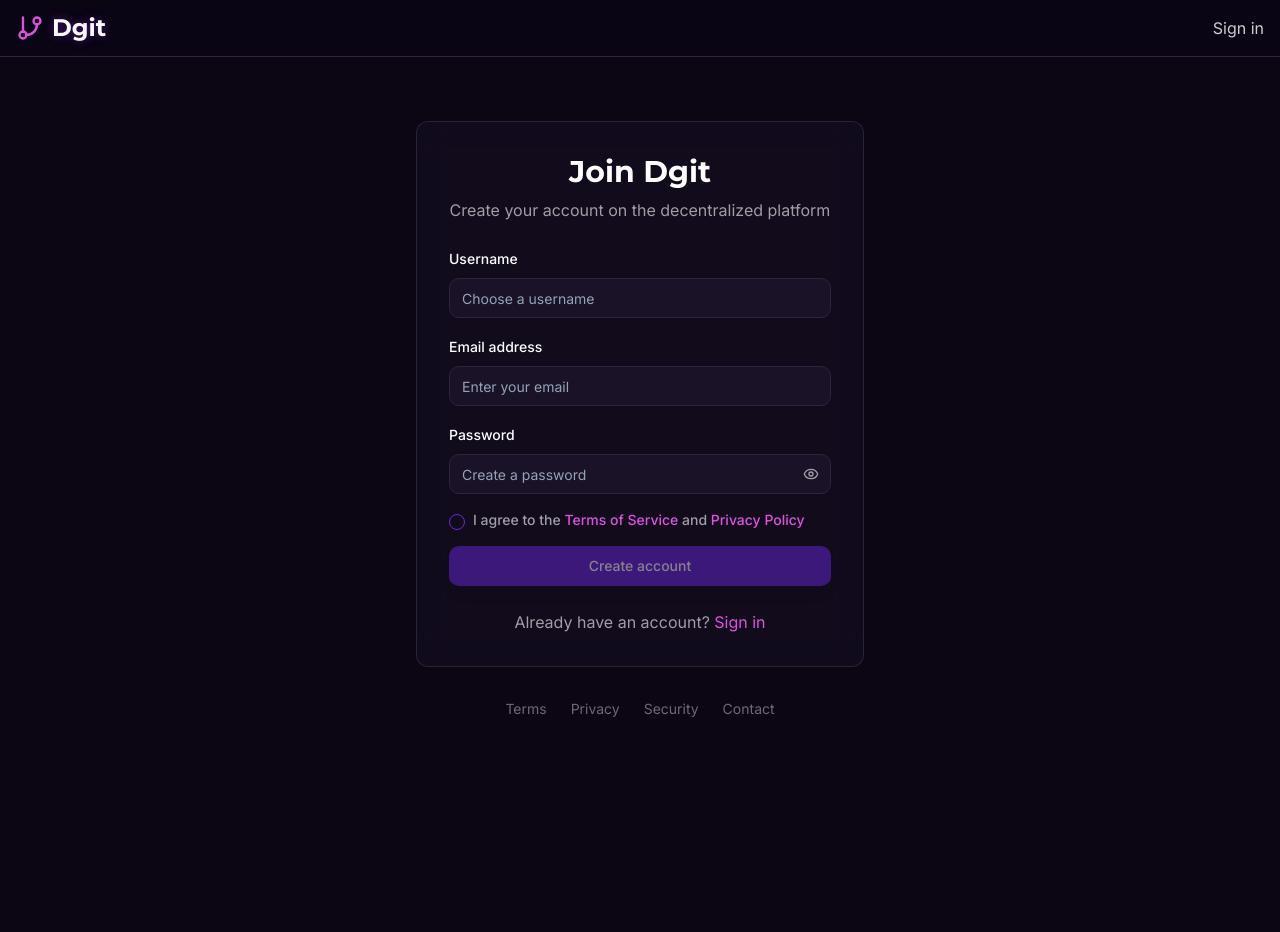
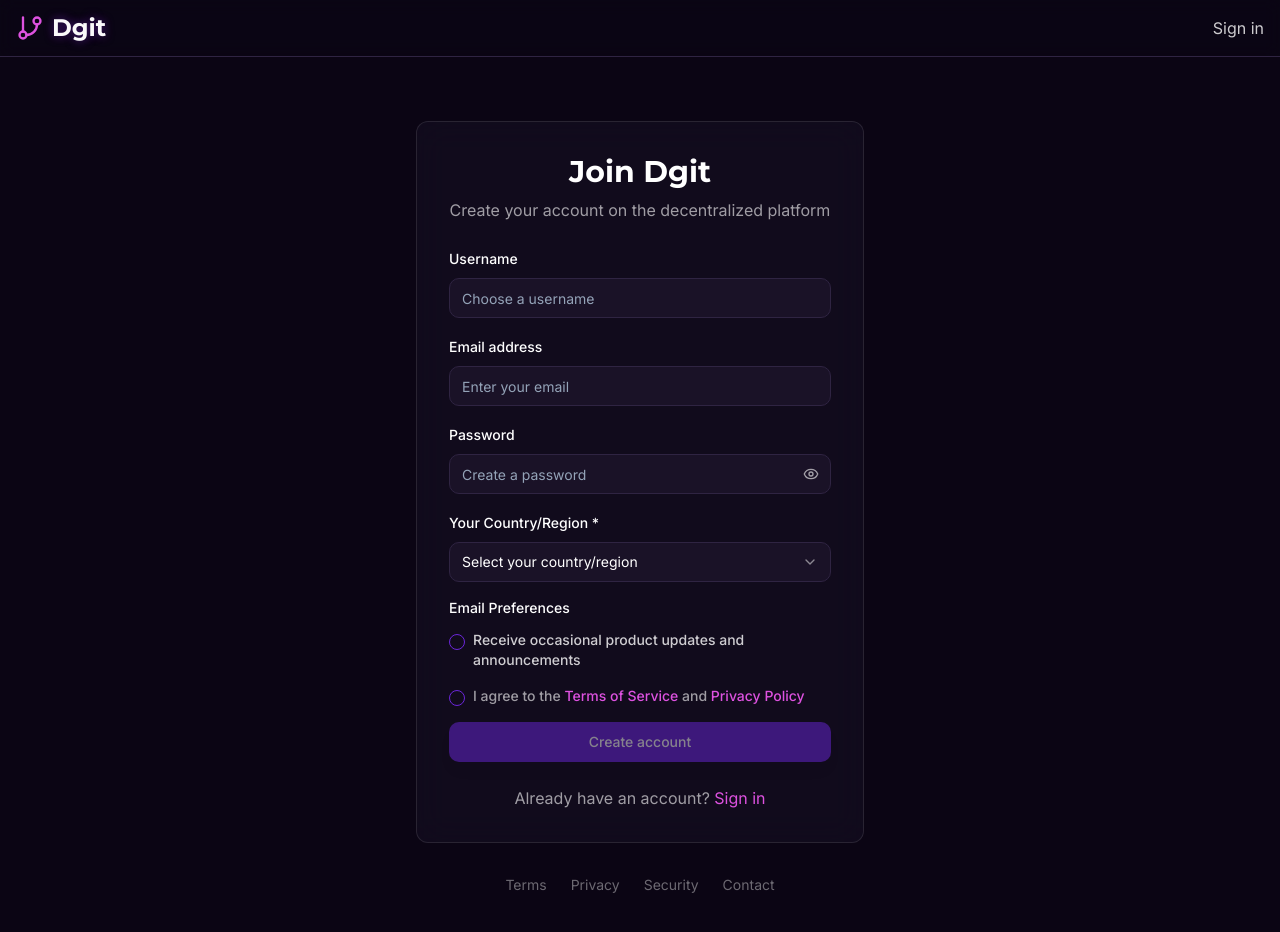
Before and after one commit to Aniket-Git5/dgit-nexus-code-54, a React (Vite) app: page /signup in a window 1280 px wide. Shown: the top 932 px of the page. Before the commit the page ends 800 px from the top, so only its background shows below. Built offline with nearby package versions, Linux system fonts and the light colour scheme.

Commit message:
feat: Add country dropdown and email preferences
Adds a country/region dropdown and an email preferences section with a checkbox to the signup page.

```diff
--- a/src/pages/Signup.tsx
+++ b/src/pages/Signup.tsx
@@ -4,6 +4,7 @@ import { Button } from '@/components/ui/button';
 import { Input } from '@/components/ui/input';
 import { Label } from '@/components/ui/label';
 import { Checkbox } from '@/components/ui/checkbox';
+import { Select, SelectContent, SelectItem, SelectTrigger, SelectValue } from '@/components/ui/select';
 import { GitBranch, Eye, EyeOff, Check, X } from 'lucide-react';
 import { Link } from 'react-router-dom';
 
@@ -13,7 +14,9 @@ const Signup = () => {
     username: '',
     email: '',
     password: '',
-    agreeToTerms: false
+    country: '',
+    agreeToTerms: false,
+    emailUpdates: false
   });
 
   const [passwordValidation, setPasswordValidation] = useState({
@@ -22,6 +25,39 @@ const Signup = () => {
     lowercase: false,
     number: false
   });
+
+  const countries = [
+    'United States',
+    'Canada',
+    'United Kingdom',
+    'Germany',
+    'France',
+    'Japan',
+    'Australia',
+    'Brazil',
+    'India',
+    'China',
+    'Mexico',
+    'Spain',
+    'Italy',
+    'Netherlands',
+    'Sweden',
+    'Norway',
+    'Denmark',
+    'Finland',
+    'Switzerland',
+    'Austria',
+    'Belgium',
+    'Poland',
+    'South Korea',
+    'Singapore',
+    'New Zealand',
+    'Ireland',
+    'Portugal',
+    'Czech Republic',
+    'Hungary',
+    'Greece'
+  ];
 
   const handlePasswordChange = (password: string) => {
     setFormData(prev => ({ ...prev, password }));
@@ -167,6 +203,42 @@ const Signup = () => {
                 )}
               </div>
 
+              <div className="space-y-2">
+                <Label htmlFor="country" className="text-white">
+                  Your Country/Region *
+                </Label>
+                <Select value={formData.country} onValueChange={(value) => setFormData(prev => ({ ...prev, country: value }))}>
+                  <SelectTrigger className="bg-secondary/50 border-border text-white">
+                    <SelectValue placeholder="Select your country/region" />
+                  </SelectTrigger>
+                  <SelectContent className="bg-secondary border-border">
+                    {countries.map((country) => (
+                      <SelectItem key={country} value={country} className="text-white hover:bg-secondary/80">
+                        {country}
+                      </SelectItem>
+                    ))}
+                  </SelectContent>
+                </Select>
+              </div>
+
+              <div className="space-y-4">
+                <div className="space-y-3">
+                  <h3 className="text-white font-medium text-sm">Email Preferences</h3>
+                  <div className="flex items-start space-x-2">
+                    <Checkbox
+                      id="emailUpdates"
+                      checked={formData.emailUpdates}
+                      onCheckedChange={(checked) =>
+                        setFormData(prev => ({ ...prev, emailUpdates: checked as boolean }))
+                      }
+                      className="mt-1"
+                    />
+                    <Label htmlFor="emailUpdates" className="text-white/80 cursor-pointer text-sm">
+                      Receive occasional product updates and announcements
+                    </Label>
+                  </div>
+                </div>
+
                 <div className="flex items-start space-x-2">
                   <Checkbox
                     id="terms"
@@ -189,11 +261,12 @@ const Signup = () => {
                     </Label>
                   </div>
                 </div>
+              </div>
 
               <Button
                 type="submit"
                 className="w-full btn-primary"
-                disabled={!isPasswordValid || !formData.agreeToTerms}
+                disabled={!isPasswordValid || !formData.agreeToTerms || !formData.country}
               >
                 Create account
               </Button>
```
Lines whose indentation alone changed are shown as unchanged.
